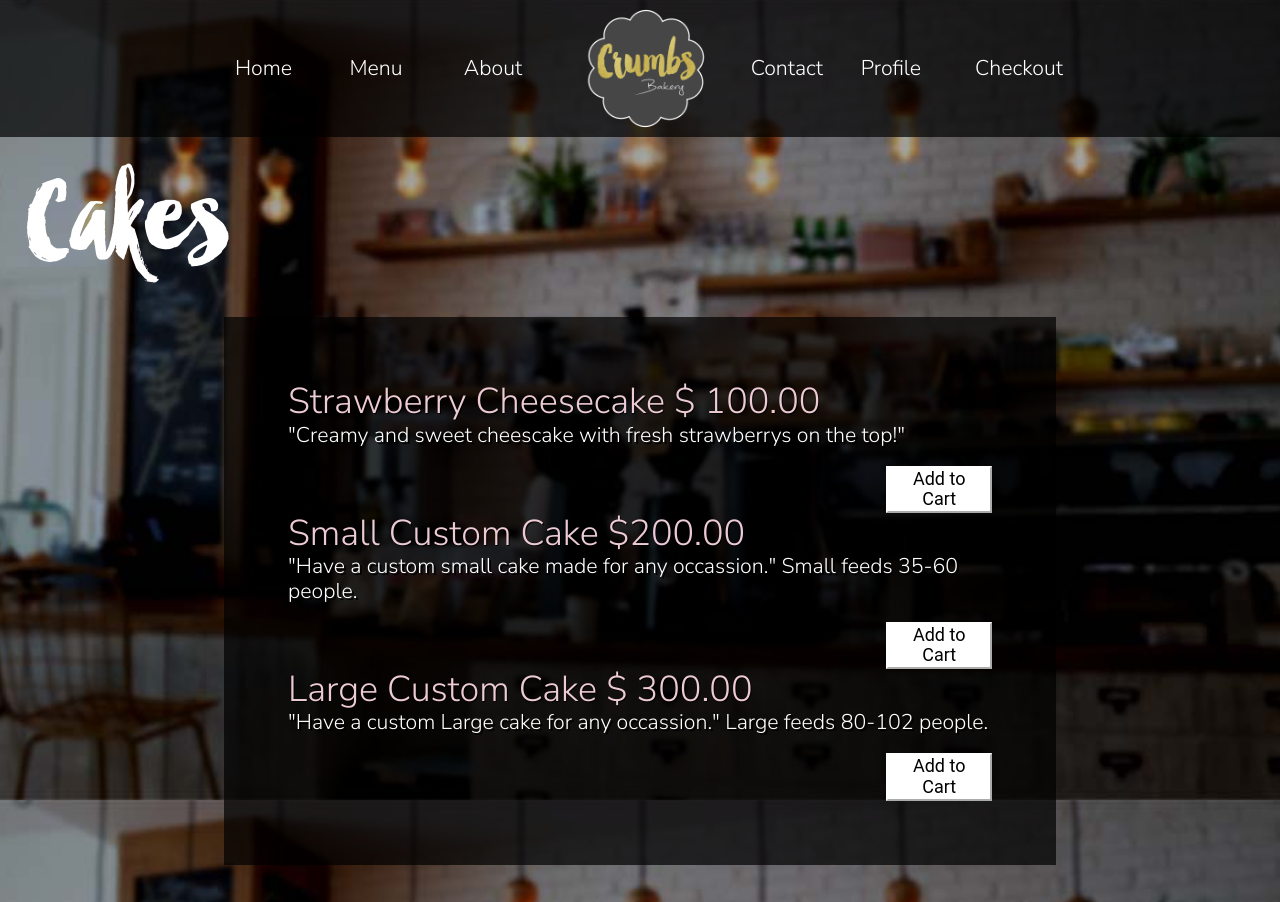
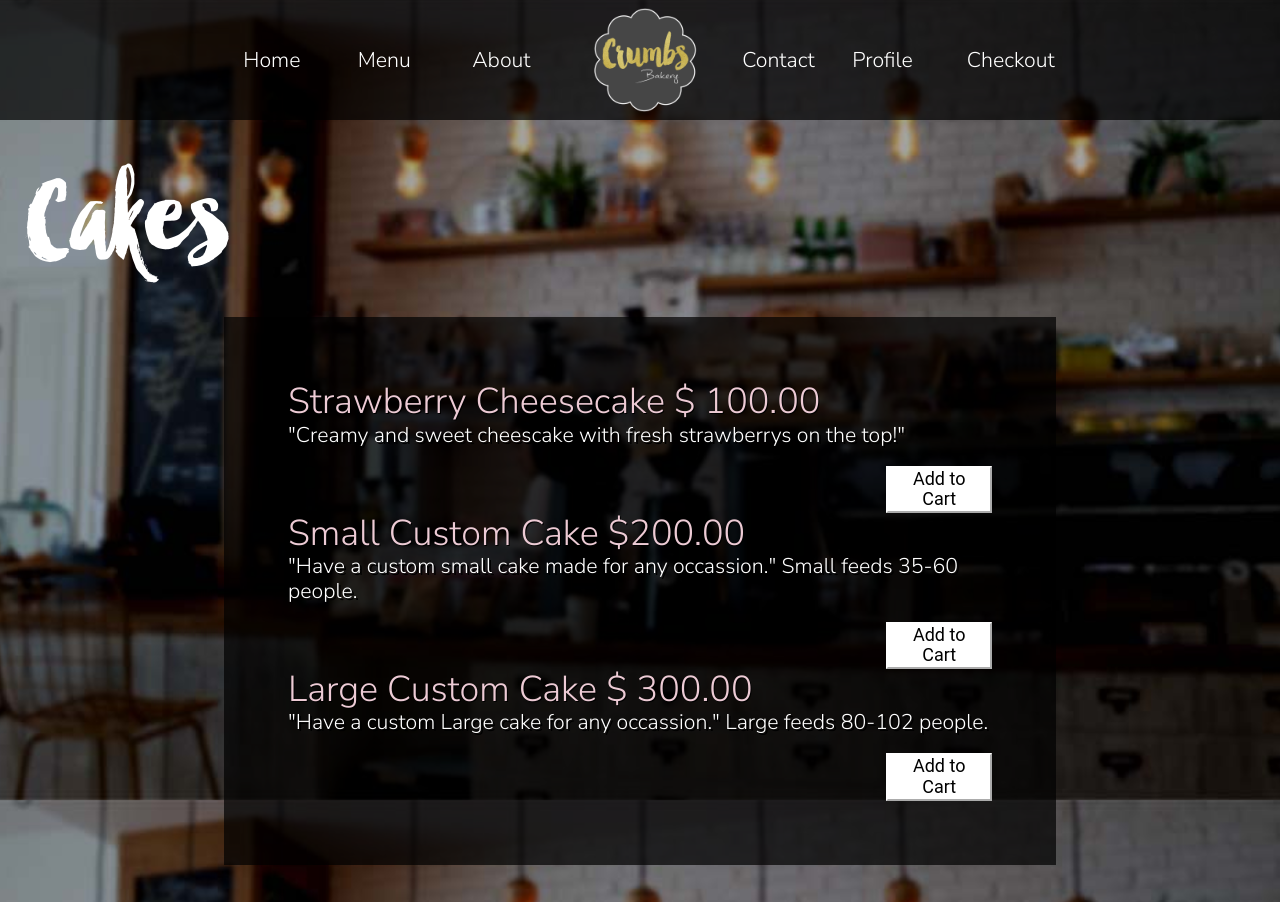
Before and after one commit to alexissrussell/FinalProject, a plain HTML site: page Crumbs_Cakes.html in a window 1280 px wide. Drawn offline with Linux system fonts and the light colour scheme.

Commit message:
fixed header width

```diff
--- a/Crumbs_Cakes.html
+++ b/Crumbs_Cakes.html
@@ -28,7 +28,7 @@
 
 
         .wrap {
-            width: 1140px;
+            width: 1000px;
             display: -webkit-flex;
             display: -moz-flex;
             display: -ms-flex;
```
Also changed, not shown: Crumbs_Cart.html (+1 -1 lines), Crumbs_Desserts.html (+1 -1 lines).
